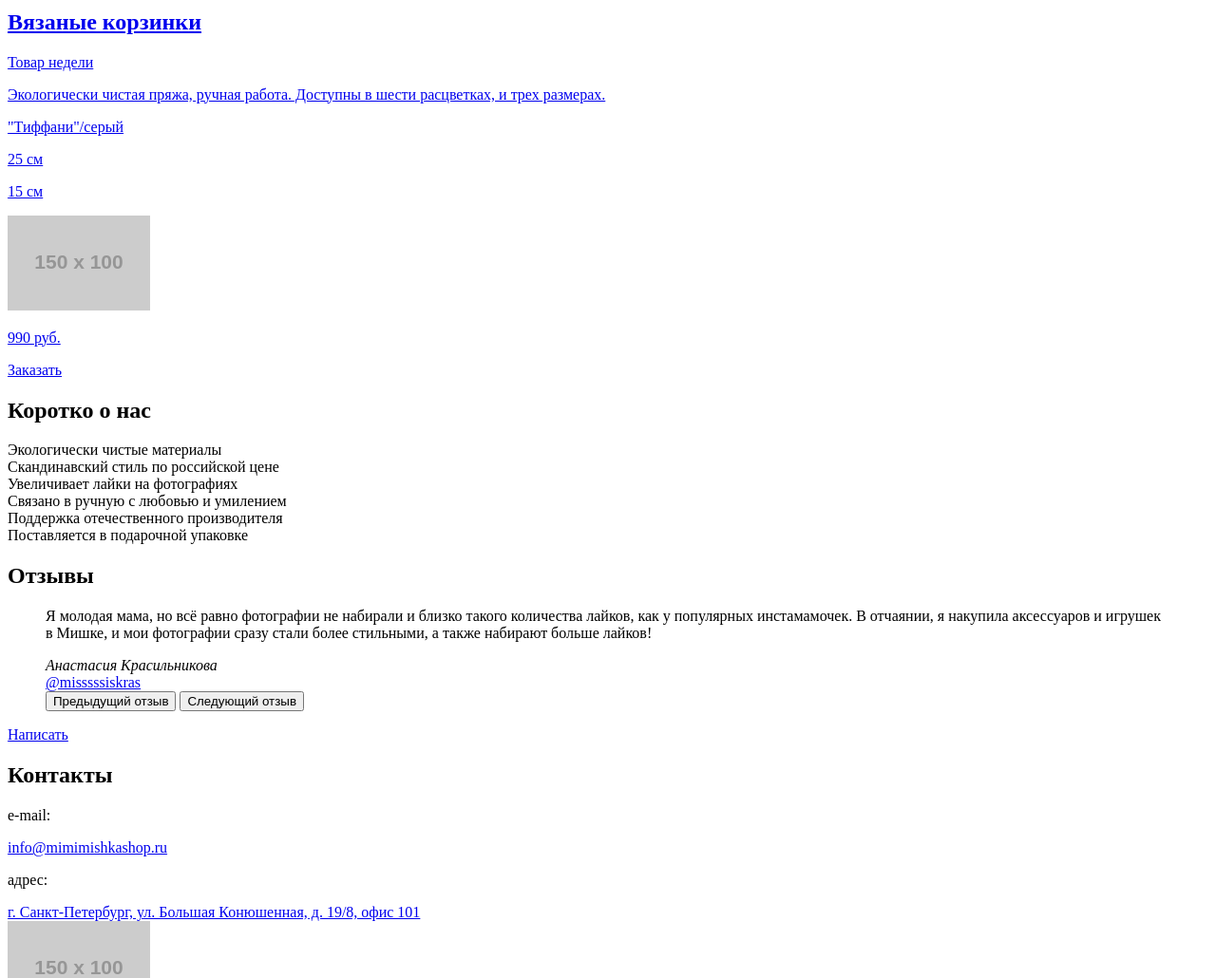
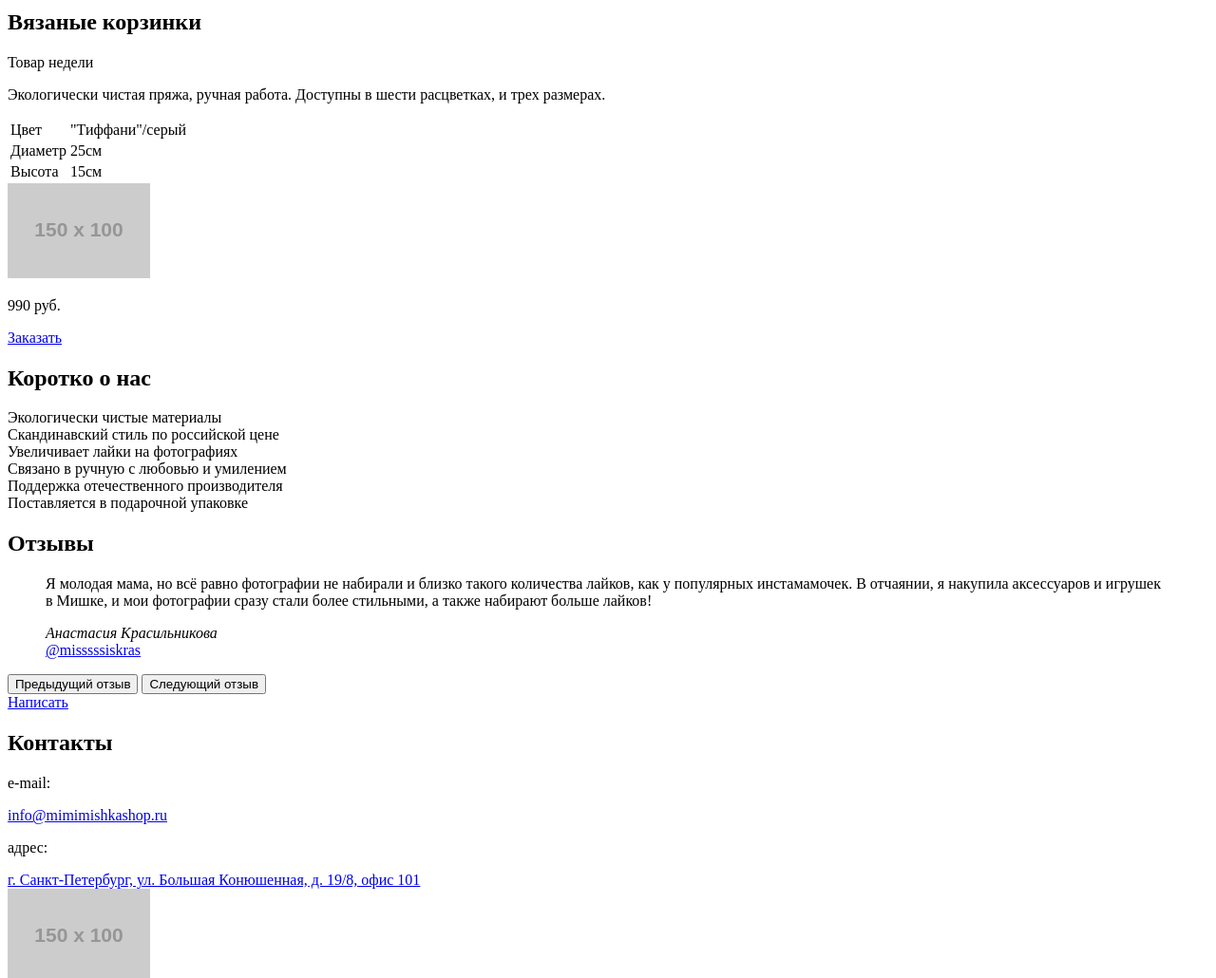
Before and after one commit to YuliyaSudarikova/174784-mishka, a website: page source/index.html in a window 1280 px wide. Shown: the part 400-1430 px from the top of the page at 95% size. Drawn offline with Linux system fonts and the light colour scheme; placeholder pictures from the web are drawn by us.

Commit message:
add-notes

```diff
--- a/source/index.html
+++ b/source/index.html
@@ -41,21 +41,31 @@
 
     <main class="page-main">
       <div class="content-wrapper">
-        <a class="page-main__link" href="#">
-          <div class="product-card">
+        <div class="page-main__item">
+          <div class="product-card page-main__card">
             <h2 class="product-card__name">Вязаные корзинки</h2>
             <p class="product-card__status">Товар недели</p>
             <p class="product-card__description">Экологически чистая пряжа, ручная работа. Доступны в шести расцветках, и трех размерах.</p>
-            <p class="product-card__features product-card__features--color">"Тиффани"/серый</p>
-            <p class="product-card__features product-card__features--diameter">25 см</p>
-            <p class="product-card__features product-card__features--height">15 см</p>
+            <table class="product-card__features-list">
+              <tr>
+                <td class="product-card__features-name">Цвет</td>
+                <td class="product-card__features-value">"Тиффани"/серый</td>
+              </tr>
+              <tr>
+                <td class="product-card__features-name">Диаметр</td>
+                <td class="product-card__features-value">25см</td>
+              </tr>
+              <tr>
+                <td class="product-card__features-name">Высота</td>
+                <td class="product-card__features-value">15см</td>
+              </tr>
+            </table>
             <img class="product-card__image" src="http://placehold.it/150x100" width="150" height="100" alt="cart"/>
             <p class="product-card__price">990 руб.</p>
             <a href="#" class="button product-card__button">Заказать</a>
           </div>
-        </a>
+        </div>
       </div>
-
 
       <div class="decor-line"></div>
 
@@ -85,9 +95,9 @@
               <div class="reviews__user-name">
                 <a class="reviews__author-link" href="#">@misssssiskras</a>
               </div>
-              <button class="reviews__back" type="button">Предыдущий отзыв</button>
-              <button class="reviews__next" type="button">Следующий отзыв</button>
             </blockquote>
+            <button class="reviews__back" type="button">Предыдущий отзыв</button>
+            <button class="reviews__next" type="button">Следующий отзыв</button>
           </div>
           <a class="reviews__write button" href="#">Написать</a>
         </div>
@@ -97,19 +107,19 @@
 
       <section class="contacts">
         <div class="content-wrapper">
+          <h2 class="contacts__caption">Контакты</h2>
           <div class="contacts__text">
-            <h2 class="contacts__caption">Контакты</h2>
             <p class="contacts__email">e-mail:</p>
             <a class="contacts__email--link"href="#">info@mimimishkashop.ru</a>
-            <p class="contacts__email">адрес:</p>
-            <a class="contacts__email--address"href="#">г. Санкт-Петербург, ул. Большая Конюшенная, д. 19/8, офис 101</a>
+            <p class="contacts__address">адрес:</p>
+            <a class="contacts__address--link"href="#">г. Санкт-Петербург, ул. Большая Конюшенная, д. 19/8, офис 101</a>
           </div>
         </div>
       </section>
 
       <section class="map">
         <div class="map__item">
-          <img class="map__item" src="http://placehold.it/150x100" width="150" height="100" alt="map"/>
+          <img class="map__image" src="http://placehold.it/150x100" width="150" height="100" alt="map"/>
         </div>
       </section>
 
```
Also changed, not shown: source/form.html (+5 -5 lines).
